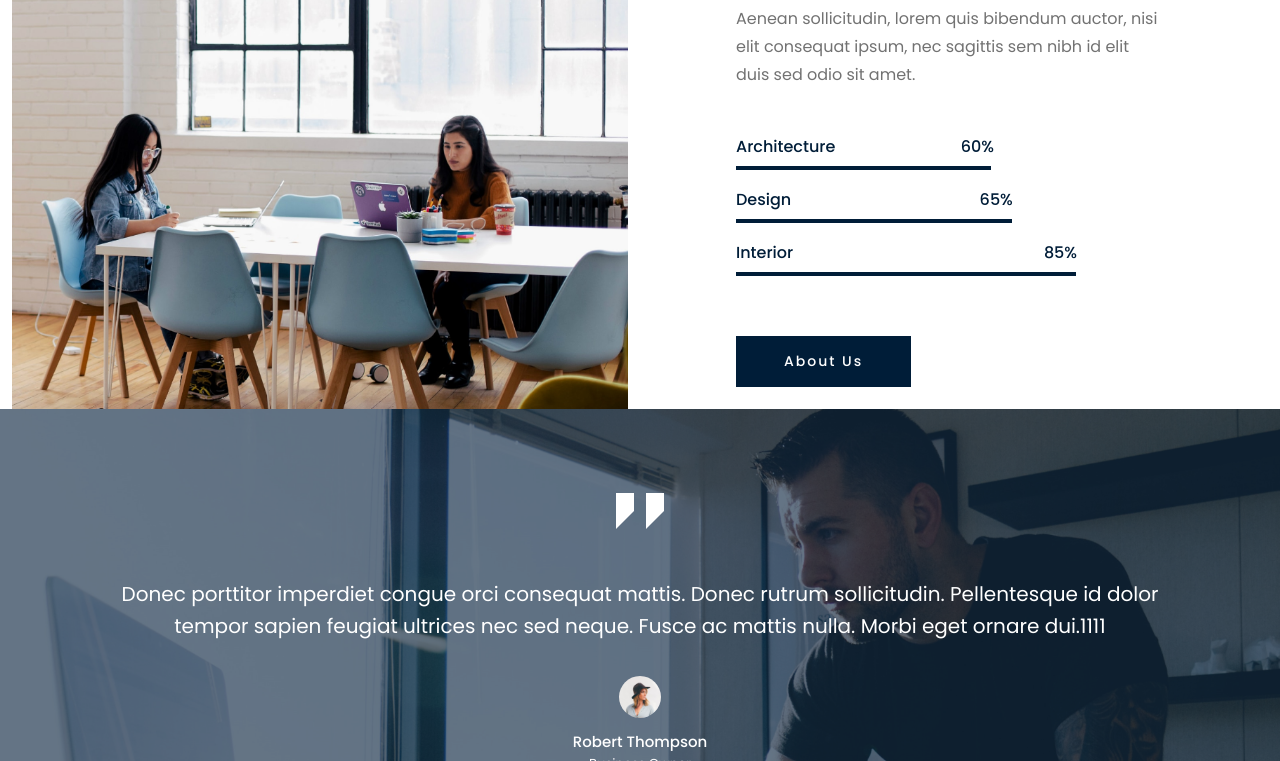
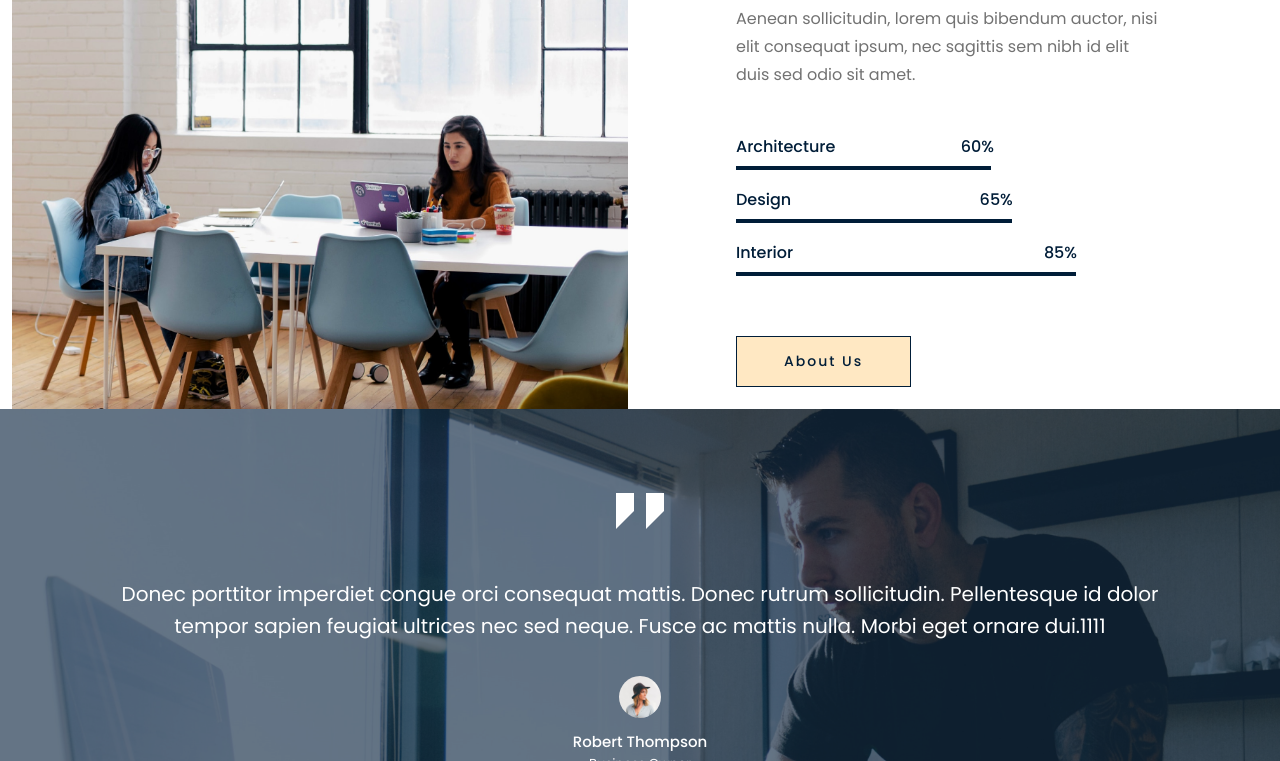
Before and after one commit to marthasan99/interior, a plain HTML site: page index.html in a window 1280 px wide. In both pictures the pointer is over the button "About Us". Shown: the part 4050-4811 px from the top of the page. Drawn offline with nearby package versions, Linux system fonts and the light colour scheme.

Commit message:
Update style.css

```diff
--- a/css/style.css
+++ b/css/style.css
@@ -451,6 +451,11 @@ header ul li a{
     background: #001D38;
     letter-spacing: 2px;
 }
+.about .about-right button:hover{
+	background: #FFE8C3!important;
+	color: #001D38!important;
+	transition: .3s;
+}
 .prog{
 	margin-top: 28px;
 	margin-bottom: 60px;
```
